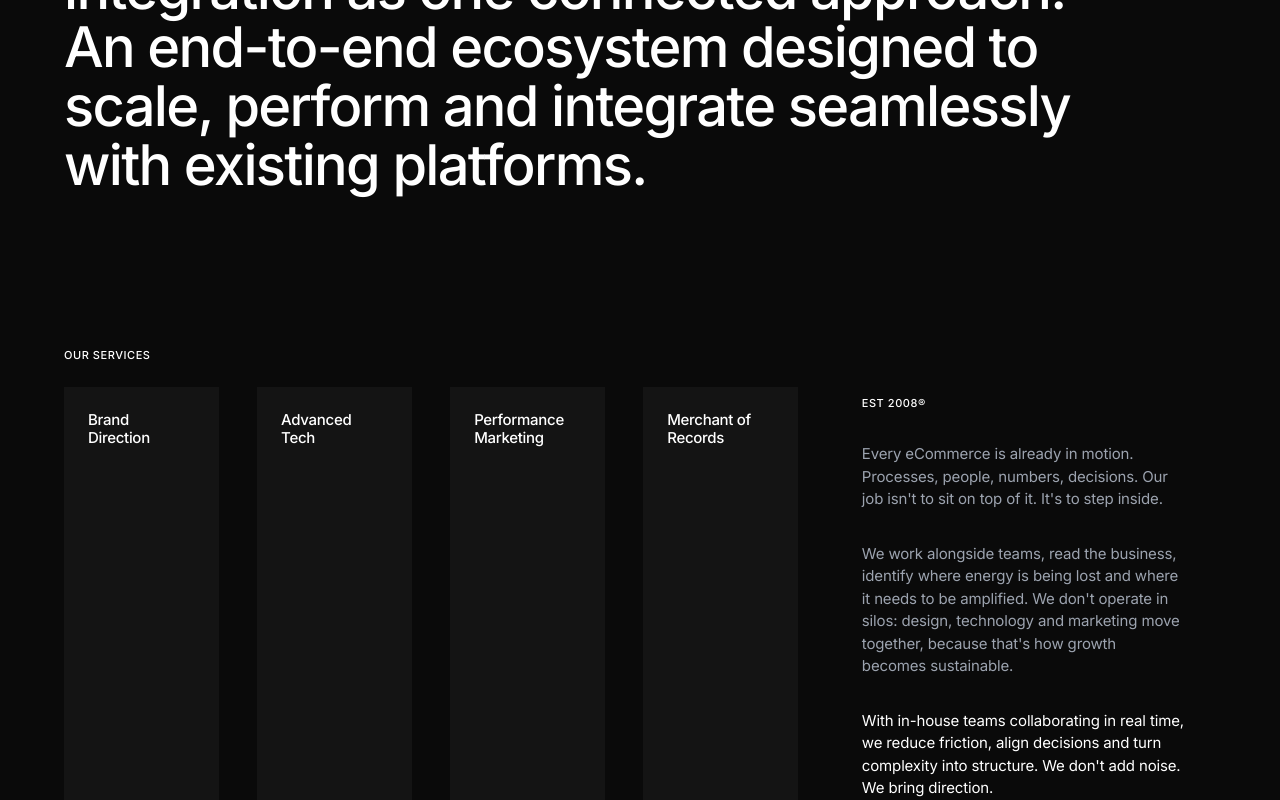
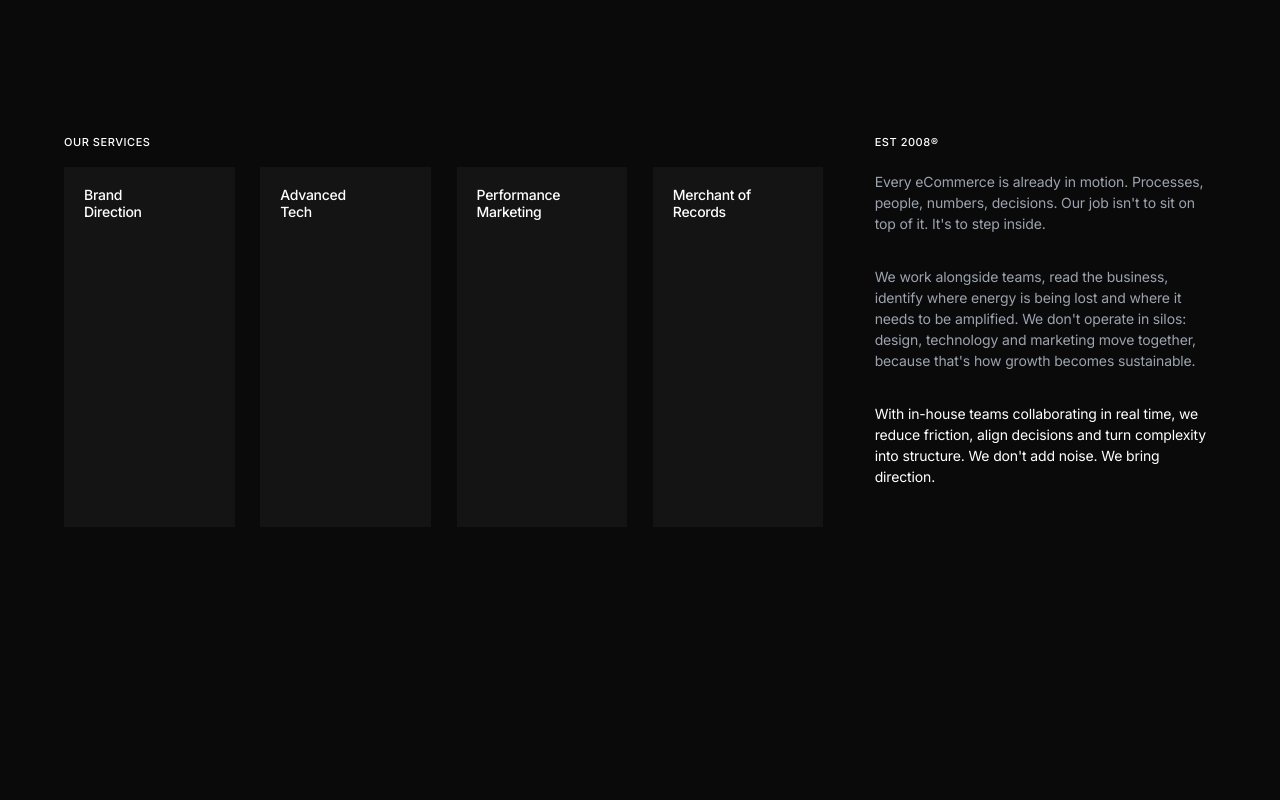
Before and after one commit to mattered-digital/Mattereddigital, a Next.js app: page / in a window 1280 px wide. Shown: the part 2240-3040 px from the top of the page. Built offline with nearby package versions, Linux system fonts and the light colour scheme.

Commit message:
refactor: update AgencyStatement layout, typography, and GSAP animation values for improved responsiveness

```diff
--- a/components/AgencyStatement.tsx
+++ b/components/AgencyStatement.tsx
@@ -20,7 +20,7 @@ export default function AgencyStatement() {
       if (heading) {
         gsap.fromTo(
           heading,
-          { opacity: 0, y: 60 },
+          { opacity: 0, y: 50 },
           {
             opacity: 1,
             y: 0,
@@ -39,7 +39,7 @@ export default function AgencyStatement() {
       const blocks = gsap.utils.toArray<HTMLElement>(".service-block-wrap");
       gsap.fromTo(
         blocks,
-        { opacity: 0, y: 60 },
+        { opacity: 0, y: 50 },
         {
           opacity: 1,
           y: 0,
@@ -77,27 +77,29 @@ export default function AgencyStatement() {
   );
 
   return (
-    <section ref={sectionRef} className="section-shell py-24 md:py-40 relative z-20">
+    <section ref={sectionRef} className="section-shell py-24 md:py-36 relative z-20">
       {/* Top large statement */}
-      <div className="mx-auto w-full lg:max-w-[92%] lg:mx-0">
-        <h2 className="agency-heading font-sans text-[32px] md:text-[50px] lg:text-[56px] font-medium leading-[1.05] tracking-tight md:tracking-[-0.03em] text-white">
+      <div className="mx-auto w-full lg:max-w-[95%] lg:mx-0">
+        <h2 className="agency-heading font-sans text-[28px] md:text-[38px] lg:text-[44px] font-medium leading-[1.1] tracking-tight md:tracking-[-0.02em] text-white">
           We are an eCommerce agency. Not just execution, not isolated services. We provide brand direction, advanced tech, performance marketing and system integration as one connected approach. An end-to-end ecosystem designed to scale, perform and integrate seamlessly with existing platforms.
         </h2>
       </div>
 
       {/* Grid below */}
-      <div className="mt-32 md:mt-48 grid grid-cols-1 md:grid-cols-2 lg:grid-cols-6 gap-x-[3vw] gap-y-16 lg:pr-8">
+      <div className="mt-20 md:mt-32 grid grid-cols-1 md:grid-cols-2 lg:grid-cols-6 gap-x-[2vw] gap-y-12">
 
         {/* The 4 grey boxes */}
         {serviceBlocks.map((block, i) => (
-          <div key={block.title} className="service-block-wrap relative w-full">
+          <div key={block.title} className="service-block-wrap w-full flex flex-col">
+            <div className="h-8 mb-2 flex items-center">
               {i === 0 && (
-              <p className="absolute -top-10 left-0 text-[11px] uppercase tracking-wider text-white font-medium">
+                <p className="text-[10px] sm:text-[11px] uppercase tracking-wider text-white font-medium">
                   Our Services
                 </p>
               )}
-            <div className="bg-[#141414] h-[320px] md:h-[450px] w-full p-6 flex flex-col justify-between">
-              <h3 className="font-sans text-white text-[15px] leading-[1.2] font-medium whitespace-pre-line tracking-tight">
+            </div>
+            <div className="bg-[#141414] h-[280px] md:h-[360px] w-full p-5 flex flex-col justify-between">
+              <h3 className="font-sans text-white text-[14px] leading-[1.2] font-medium whitespace-pre-line tracking-tight">
                 {block.title}
               </h3>
             </div>
@@ -105,22 +107,24 @@ export default function AgencyStatement() {
         ))}
 
         {/* Right side paragraphs taking 2 columns */}
-        <div className="lg:col-span-2 paragraphs-container pl-0 lg:pl-[2vw] pt-2">
-          <p className="text-[11px] mb-8 uppercase tracking-wider text-white font-medium">
+        <div className="lg:col-span-2 paragraphs-container pl-0 lg:pl-[2vw] flex flex-col">
+          <div className="h-8 mb-2 flex items-center">
+            <p className="text-[10px] sm:text-[11px] uppercase tracking-wider text-white font-medium">
               Est 2008®
             </p>
-          <div className="space-y-8">
-            <p className="agency-paragraph font-sans text-gray-400 text-[15px] leading-[1.5] tracking-[-0.01em]">
+          </div>
+          <div className="space-y-6 lg:space-y-8 pt-1">
+            <p className="agency-paragraph font-sans text-gray-400 text-[13.5px] md:text-[14px] leading-[1.5] tracking-[-0.01em]">
               Every eCommerce is already in motion. Processes, people, numbers,
               decisions. Our job isn&apos;t to sit on top of it. It&apos;s to step inside.
             </p>
-            <p className="agency-paragraph font-sans text-gray-400 text-[15px] leading-[1.5] tracking-[-0.01em]">
+            <p className="agency-paragraph font-sans text-gray-400 text-[13.5px] md:text-[14px] leading-[1.5] tracking-[-0.01em]">
               We work alongside teams, read the business, identify where energy is being
               lost and where it needs to be amplified. We don&apos;t operate in silos: design,
               technology and marketing move together, because that&apos;s how growth
               becomes sustainable.
             </p>
-            <p className="agency-paragraph font-sans text-white text-[15px] leading-[1.5] tracking-[-0.01em]">
+            <p className="agency-paragraph font-sans text-white text-[13.5px] md:text-[14px] leading-[1.5] tracking-[-0.01em]">
               With in-house teams collaborating in real time, we reduce friction, align
               decisions and turn complexity into structure. We don&apos;t add noise. We bring
               direction.
```
Lines whose indentation alone changed are shown as unchanged.
